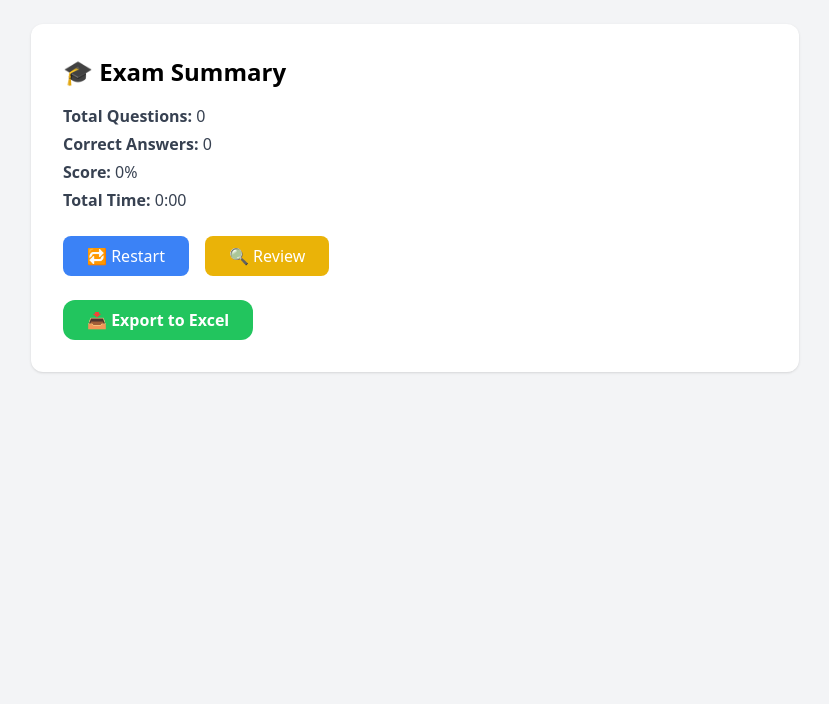
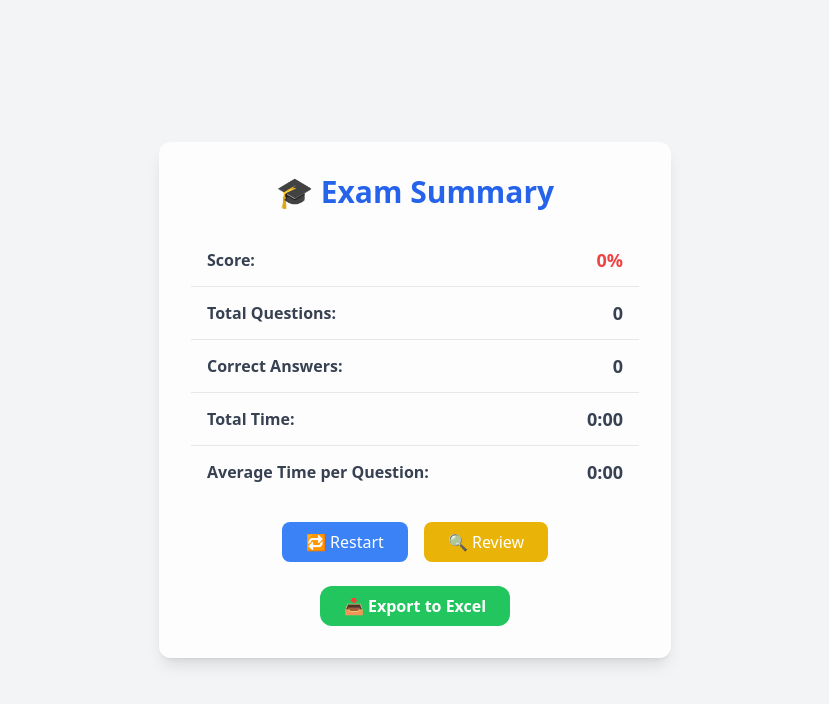
Before and after one commit to AbinsEagle/PMP280425, a React (Create React App) app in the folder frontend/: page /results in a window 1280 px wide. Shown: the top 704 px of the page, without its empty margins (225-1054 px from the left). Built offline with nearby package versions, Linux system fonts and the light colour scheme.

Commit message:
polished the results page for static

```diff
--- a/frontend/src/pages/QuestionPage.jsx
+++ b/frontend/src/pages/QuestionPage.jsx
@@ -2,7 +2,7 @@ import React, { useState, useEffect } from "react";
 import { useNavigate, useLocation } from "react-router-dom";
 import {
   BarChart, Bar, XAxis, YAxis, CartesianGrid,
-  Tooltip, ResponsiveContainer, Cell
+  Tooltip, ResponsiveContainer, Cell, LabelList
 } from "recharts";
 
 export default function QuestionPage() {
@@ -260,6 +260,13 @@ export default function QuestionPage() {
                 {questionLog.map((entry, index) => (
                   <Cell key={`cell-${index}`} fill={entry.correct ? "#4CAF50" : "#F44336"} />
                 ))}
+                {/* Add labels to each bar */}
+                <LabelList
+                  dataKey="time"
+                  position="top"
+                  formatter={(value) => `${Math.floor(value / 60)}m ${value % 60}s`}
+                  style={{ fontSize: 12, fill: "#333" }}
+                />
               </Bar>
             </BarChart>
           </ResponsiveContainer>
--- a/frontend/src/pages/ResultPage.jsx
+++ b/frontend/src/pages/ResultPage.jsx
@@ -7,44 +7,81 @@ export default function ResultPage() {
   const navigate = useNavigate();
 
   const correctCount = questionLog.filter(q => q.correct).length;
-  const totalQ      = questionLog.length;
-  const pct         = totalQ ? Math.round((correctCount/totalQ)*100) : 0;
+  const totalQ = questionLog.length;
+  const pct = totalQ ? Math.round((correctCount / totalQ) * 100) : 0;
+
+  // Calculate average time per question
+  const avgTime = totalQ ? Math.floor(totalTime / totalQ) : 0;
 
   const fmt = sec => {
-    const m = Math.floor(sec/60), s = sec%60;
-    return `${m}:${s.toString().padStart(2,'0')}`;
+    const m = Math.floor(sec / 60), s = sec % 60;
+    return `${m}:${s.toString().padStart(2, '0')}`;
   };
 
   return (
-    <div className="min-h-screen bg-gray-100 p-6">
-      <div className="max-w-3xl mx-auto bg-white p-8 rounded-xl shadow">
-        <h1 className="text-2xl font-bold mb-4">
+    <div className="min-h-screen flex items-center justify-center bg-gray-100 p-6">
+      <div className="max-w-lg w-full bg-white bg-opacity-80 backdrop-blur-md p-8 rounded-xl shadow-lg">
+        <h1 className="text-3xl font-bold mb-6 text-blue-600 text-center">
           <span role="img" aria-label="cap">🎓</span> Exam Summary
         </h1>
 
-        <ul className="text-gray-700 mb-6 space-y-1">
-          <li><strong>Total Questions:</strong> {totalQ}</li>
-          <li><strong>Correct Answers:</strong> {correctCount}</li>
-          <li><strong>Score:</strong> {pct}%</li>
-          <li><strong>Total Time:</strong> {fmt(totalTime)}</li>
-        </ul>
+        <table className="w-full text-gray-700 border-collapse">
+          <tbody>
+            {/* Row 1: Score */}
+            <tr className="border-b">
+              <td className="py-3 px-4 text-left font-bold">Score:</td>
+              <td
+                className={`py-3 px-4 text-right font-bold text-lg ${
+                  pct < 60 ? 'text-red-500' : 'text-green-500'
+                }`}
+              >
+                {pct}%
+              </td>
+            </tr>
 
-        <div className="flex gap-4">
+            {/* Row 2: Total Questions */}
+            <tr className="border-b">
+              <td className="py-3 px-4 text-left font-bold">Total Questions:</td>
+              <td className="py-3 px-4 text-right font-bold text-lg">{totalQ}</td>
+            </tr>
+
+            {/* Row 3: Correct Answers */}
+            <tr className="border-b">
+              <td className="py-3 px-4 text-left font-bold">Correct Answers:</td>
+              <td className="py-3 px-4 text-right font-bold text-lg">{correctCount}</td>
+            </tr>
+
+            {/* Row 4: Total Time */}
+            <tr className="border-b">
+              <td className="py-3 px-4 text-left font-bold">Total Time:</td>
+              <td className="py-3 px-4 text-right font-bold text-lg">{fmt(totalTime)}</td>
+            </tr>
+
+            {/* Row 5: Average Time per Question */}
+            <tr>
+              <td className="py-3 px-4 text-left font-bold">Average Time per Question:</td>
+              <td className="py-3 px-4 text-right font-bold text-lg">{fmt(avgTime)}</td>
+            </tr>
+          </tbody>
+        </table>
+
+        <div className="flex justify-center gap-4 mt-6">
           <button
-            onClick={()=>navigate('/')}
+            onClick={() => navigate('/')}
             className="bg-blue-500 text-white px-6 py-2 rounded-lg hover:bg-blue-600"
           >
             <span role="img" aria-label="restart">🔁</span> Restart
           </button>
           <button
-            onClick={()=>navigate('/review', { state: { questionLog } })}
+            onClick={() => navigate('/review', { state: { questionLog } })}
             className="bg-yellow-500 text-white px-6 py-2 rounded-lg hover:bg-yellow-600"
           >
             <span role="img" aria-label="review">🔍</span> Review
           </button>
         </div>
 
-        <div className="mt-6">
+        {/* Center-aligned Export to Excel Button */}
+        <div className="flex justify-center mt-6">
           <ExcelExportButton />
         </div>
       </div>
```
